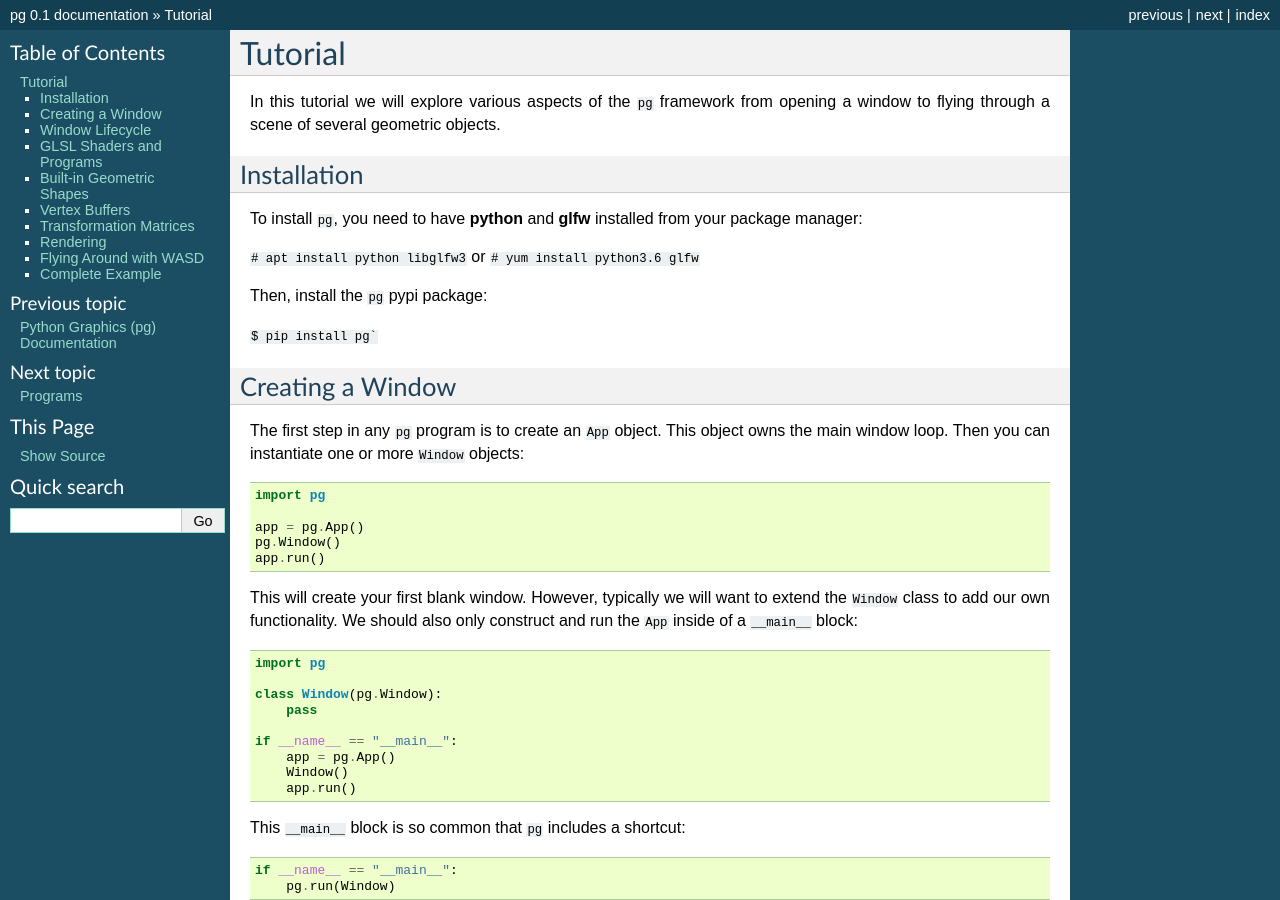
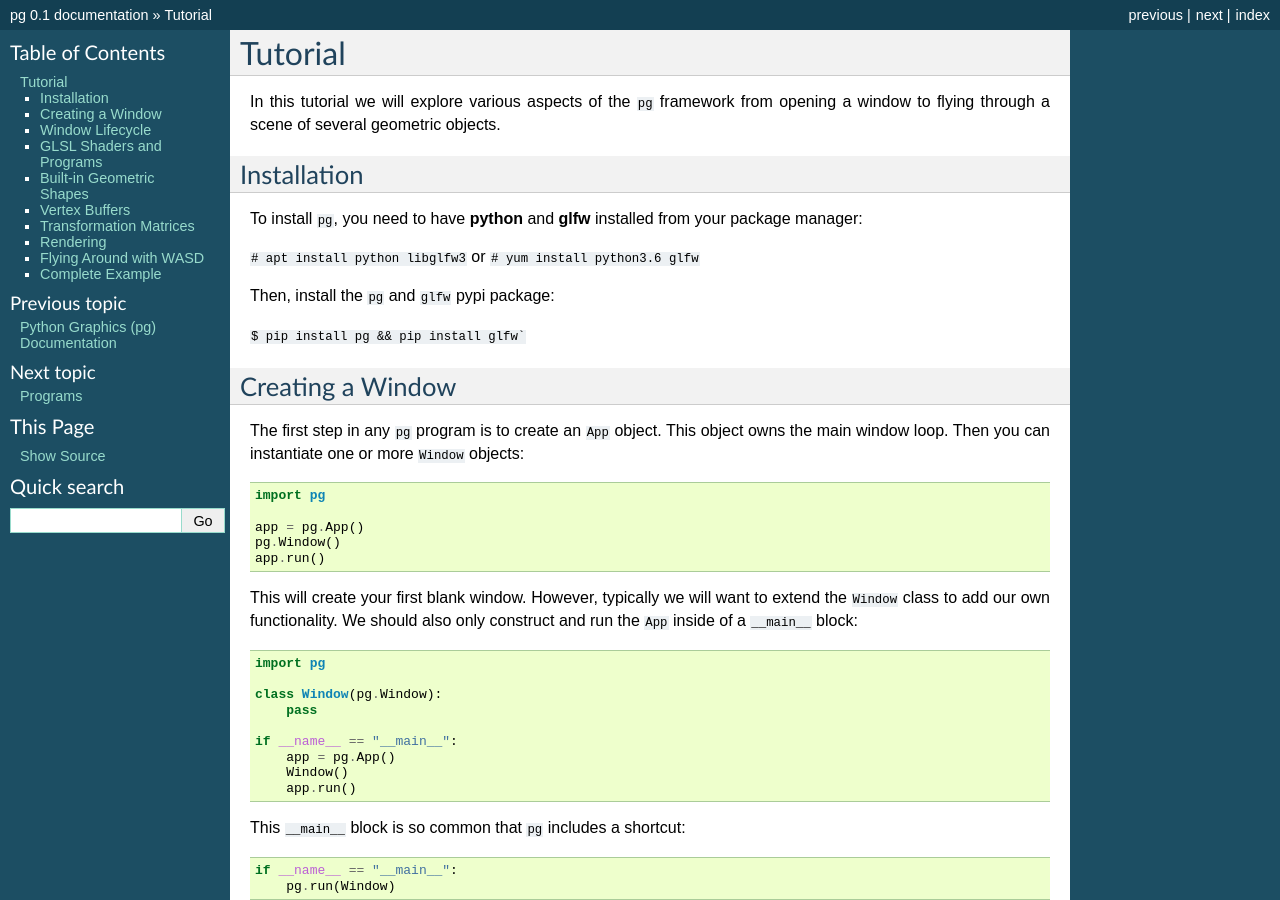
Before and after one commit to fogleman/pg, a Sphinx documentation site: the page built from docs/tutorial.rst, in a window 1280 px wide and 900 px high. Built offline with Sphinx 7.4.7, drawn with Linux system fonts in a browser that asks for light colours.

Commit message:
add glfw to pypy install..

````diff
--- a/docs/tutorial.rst
+++ b/docs/tutorial.rst
@@ -11,9 +11,9 @@ To install ``pg``, you need to have **python** and **glfw** installed from your
 
 ``# apt install python libglfw3`` or ``# yum install python3.6 glfw``
 
-Then, install the ``pg`` pypi package:
+Then, install the ``pg`` and ``glfw`` pypi package:
 
-``$ pip install pg```
+``$ pip install pg && pip install glfw```
 
 Creating a Window
 -----------------
````
